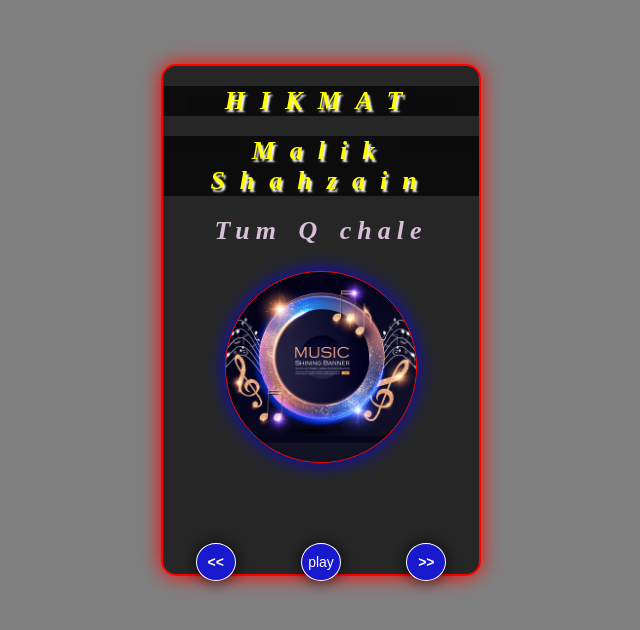
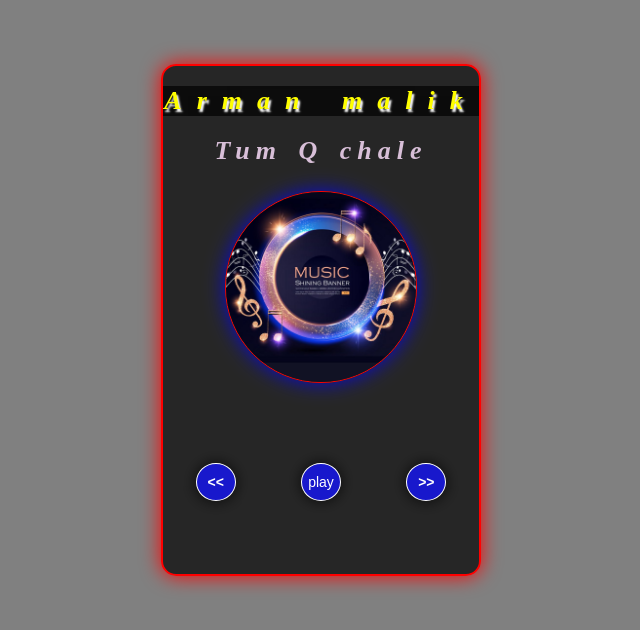
Before and after one commit to Hikmat-Bangash/Music-player, a plain HTML site: page index.html in a window 1280 px wide. Shown: the whole page, without its empty margins (319-959 px from the left). Drawn offline with Linux system fonts and the light colour scheme.

Commit message:
index.html

```diff
--- a/index.html
+++ b/index.html
@@ -13,8 +13,7 @@
     <div class="main">
 
         <div class="music_container">
-            <h2 id="artist">HIKMAT </h2>
-            <h2 id="artist">Malik Shahzain</h2>
+            <h2 id="artist">Arman malik </h2>
             <h3  id="title"> Tum Q chale </h3>
             <!-- adding images -->
             <div class="image">
@@ -30,7 +29,7 @@
             </div>
     <!-- adding marquee -->
     <marquee behavior="scroll" scrollamount="4" direction="right"  width="100%" id="slideShow" >
-        <h4 style=" color: rgb(181, 181, 199);"> HIKMAT BANGASH </h4>
+        <h4 style=" color: rgb(181, 181, 199);"> Beginner project </h4>
      </marquee>
         </div>
     </div>
```
